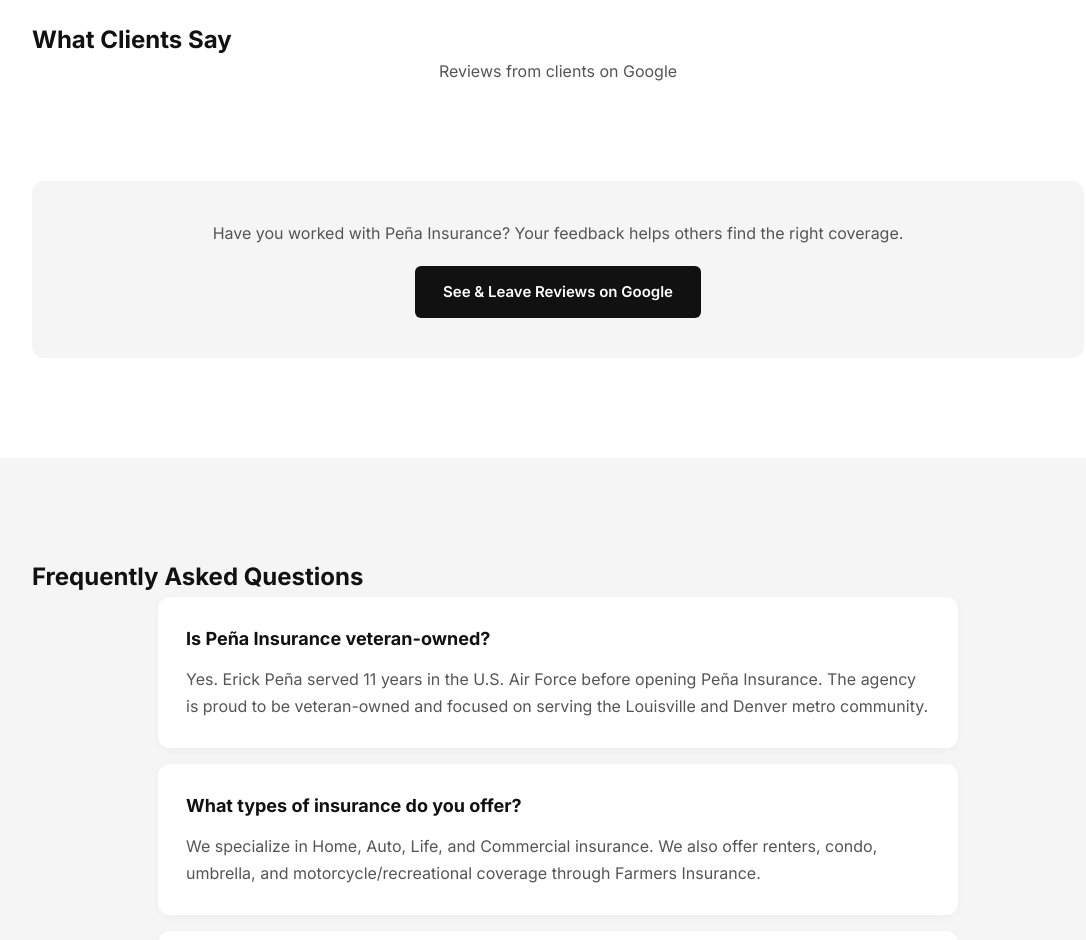
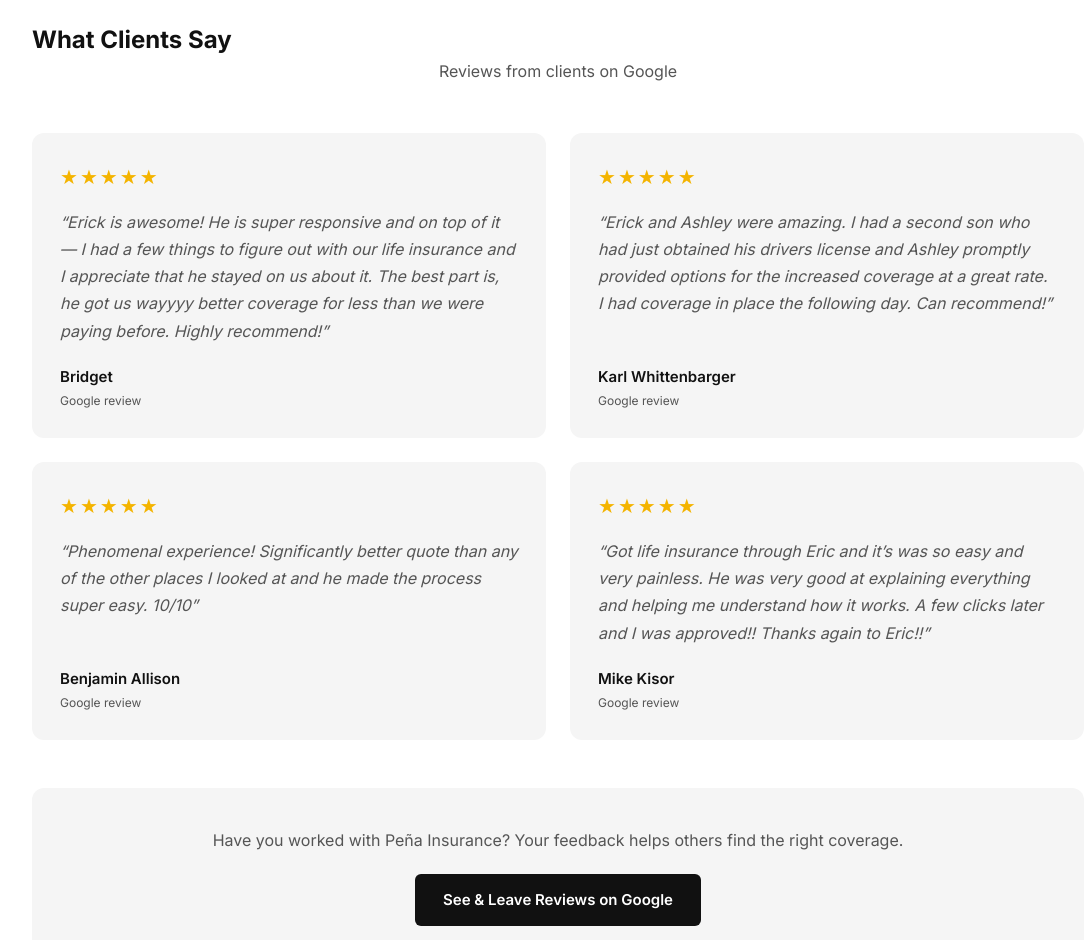
Before and after one commit to penainsurance/website, a plain HTML site: page index.html in a window 1280 px wide. Shown: the part 2340-3280 px from the top of the page, without its empty margins (82-1168 px from the left). Drawn offline with nearby package versions, Linux system fonts and the light colour scheme; a web font is replaced by a local one.

Commit message:
Add real Google reviews
Co-Authored-By: Claude Opus 5.5 <noreply@anthropic.com>

```diff
--- a/index.html
+++ b/index.html
@@ -78,6 +78,12 @@
           ]
         },
         "founder": {"@id": "https://penainsuranceagency.com/#erick"},
+        "review": [
+          {"@type": "Review", "author": {"@type": "Person", "name": "Bridget"}, "reviewRating": {"@type": "Rating", "ratingValue": 5, "bestRating": 5}, "publisher": {"@type": "Organization", "name": "Google"}, "reviewBody": "Erick is awesome! He is super responsive and on top of it — I had a few things to figure out with our life insurance and I appreciate that he stayed on us about it. The best part is, he got us wayyyy better coverage for less than we were paying before. Highly recommend!"},
+          {"@type": "Review", "author": {"@type": "Person", "name": "Karl Whittenbarger"}, "reviewRating": {"@type": "Rating", "ratingValue": 5, "bestRating": 5}, "publisher": {"@type": "Organization", "name": "Google"}, "reviewBody": "Erick and Ashley were amazing. I had a second son who had just obtained his drivers license and Ashley promptly provided options for the increased coverage at a great rate. I had coverage in place the following day. Can recommend!"},
+          {"@type": "Review", "author": {"@type": "Person", "name": "Benjamin Allison"}, "reviewRating": {"@type": "Rating", "ratingValue": 5, "bestRating": 5}, "publisher": {"@type": "Organization", "name": "Google"}, "reviewBody": "Phenomenal experience! Significantly better quote than any of the other places I looked at and he made the process super easy. 10/10"},
+          {"@type": "Review", "author": {"@type": "Person", "name": "Mike Kisor"}, "reviewRating": {"@type": "Rating", "ratingValue": 5, "bestRating": 5}, "publisher": {"@type": "Organization", "name": "Google"}, "reviewBody": "Got life insurance through Eric and it’s was so easy and very painless. He was very good at explaining everything and helping me understand how it works. A few clicks later and I was approved!! Thanks again to Eric!!"}
+        ],
         "description": "Veteran-owned Farmers Insurance agency in Louisville, Colorado serving Boulder County and the Denver metro area with home, auto, life, and commercial insurance. Focused on long-lasting relationships and personalized coverage."
       },
       {
@@ -193,8 +199,28 @@
       <h2>What Clients Say</h2>
       <p class="section-subtitle">Reviews from clients on Google</p>
 
+      <!-- Real Google reviews, copied word-for-word with reviewer names as shown on Google -->
       <div class="reviews-grid">
-        <!-- REAL GOOGLE REVIEWS GO HERE (copied word-for-word, with reviewer's name as shown on Google) -->
+        <figure class="review-card">
+          <div class="stars" aria-label="5 out of 5 stars">★★★★★</div>
+          <blockquote>“Erick is awesome! He is super responsive and on top of it — I had a few things to figure out with our life insurance and I appreciate that he stayed on us about it. The best part is, he got us wayyyy better coverage for less than we were paying before. Highly recommend!”</blockquote>
+          <figcaption class="reviewer">Bridget <span>Google review</span></figcaption>
+        </figure>
+        <figure class="review-card">
+          <div class="stars" aria-label="5 out of 5 stars">★★★★★</div>
+          <blockquote>“Erick and Ashley were amazing. I had a second son who had just obtained his drivers license and Ashley promptly provided options for the increased coverage at a great rate. I had coverage in place the following day. Can recommend!”</blockquote>
+          <figcaption class="reviewer">Karl Whittenbarger <span>Google review</span></figcaption>
+        </figure>
+        <figure class="review-card">
+          <div class="stars" aria-label="5 out of 5 stars">★★★★★</div>
+          <blockquote>“Phenomenal experience! Significantly better quote than any of the other places I looked at and he made the process super easy. 10/10”</blockquote>
+          <figcaption class="reviewer">Benjamin Allison <span>Google review</span></figcaption>
+        </figure>
+        <figure class="review-card">
+          <div class="stars" aria-label="5 out of 5 stars">★★★★★</div>
+          <blockquote>“Got life insurance through Eric and it’s was so easy and very painless. He was very good at explaining everything and helping me understand how it works. A few clicks later and I was approved!! Thanks again to Eric!!”</blockquote>
+          <figcaption class="reviewer">Mike Kisor <span>Google review</span></figcaption>
+        </figure>
       </div>
 
       <div class="review-cta">
--- a/styles.css
+++ b/styles.css
@@ -350,9 +350,15 @@ body {
 
 .reviews-grid {
   display: grid;
-  grid-template-columns: repeat(auto-fit, minmax(280px, 1fr));
+  grid-template-columns: repeat(2, 1fr);
   gap: 24px;
   margin-bottom: 48px;
+}
+
+@media (max-width: 760px) {
+  .reviews-grid {
+    grid-template-columns: 1fr;
+  }
 }
 
 /* Hidden until real reviews are added */
@@ -374,17 +380,33 @@ body {
   letter-spacing: 2px;
 }
 
-.review-card p {
+.review-card {
+  display: flex;
+  flex-direction: column;
+  text-align: left;
+  margin: 0;
+}
+
+.review-card blockquote {
   color: var(--gray);
   font-style: italic;
-  margin-bottom: 16px;
+  margin: 0 0 20px;
   line-height: 1.7;
+  flex: 1;
 }
 
 .reviewer {
   font-weight: 600;
-  font-size: 14px;
+  font-size: 15px;
   color: var(--black);
+}
+
+.reviewer span {
+  display: block;
+  font-weight: 400;
+  font-size: 12px;
+  color: var(--gray);
+  margin-top: 2px;
 }
 
 .review-cta {
```
